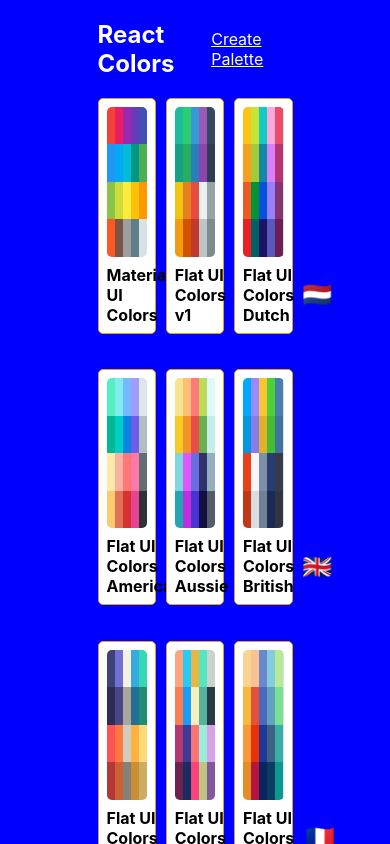
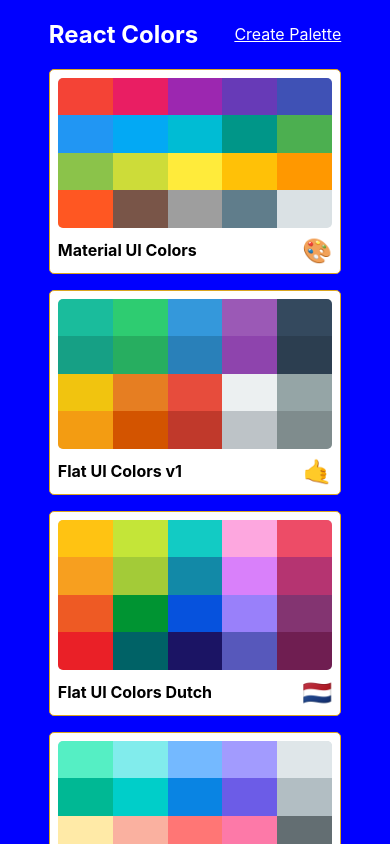
Before and after one commit to JasonDollar/color-picker-project, a React (Create React App) app: page / in a window 390 px wide. Shown: the top 844 px of the page. Built offline with nearby package versions, Linux system fonts and the light colour scheme.

Commit message:
make PaletteList responsive

```diff
--- a/src/components/PaletteList.js
+++ b/src/components/PaletteList.js
@@ -3,10 +3,11 @@
 import { Link } from 'react-router-dom'
 import PropTypes from 'prop-types'
 import MiniPalette from './MiniPalette'
+import { mediaUp, mediaDown } from './styles/sizes'
 
 const PaletteListRoot = styled.div`
   background-color: blue;
-  height: 100vh;
+  min-height: 100vh;
   display: flex;
   align-items: flex-start;
   justify-content: center;
@@ -16,6 +17,12 @@
     align-items: flex-start;
     flex-direction: column;
     flex-wrap: wrap;
+    ${mediaDown.xl`
+      width: 80%;
+    `}
+    ${mediaDown.xs`
+      width: 75%;
+    `}
   }
 
   & .nav {
@@ -35,7 +42,14 @@
     width: 100%;
     display: grid;
     grid-template-columns: repeat(3, 30%);
-    gap: 5%;
+    gap: 2.5rem;
+    ${mediaDown.md`
+      grid-template-columns: repeat(2, 50%);
+    `}
+    ${mediaDown.xs`
+      grid-template-columns: 100%;
+      gap: 1rem;
+    `}
   }
 `
 
--- a/src/components/styles/sizes.js
+++ b/src/components/styles/sizes.js
@@ -1,6 +1,7 @@
 import { css } from 'styled-components'
 
 const sizes = {
+  xl: 1500,
   lg: 1200,
   md: 992,
   sm: 768,
```
